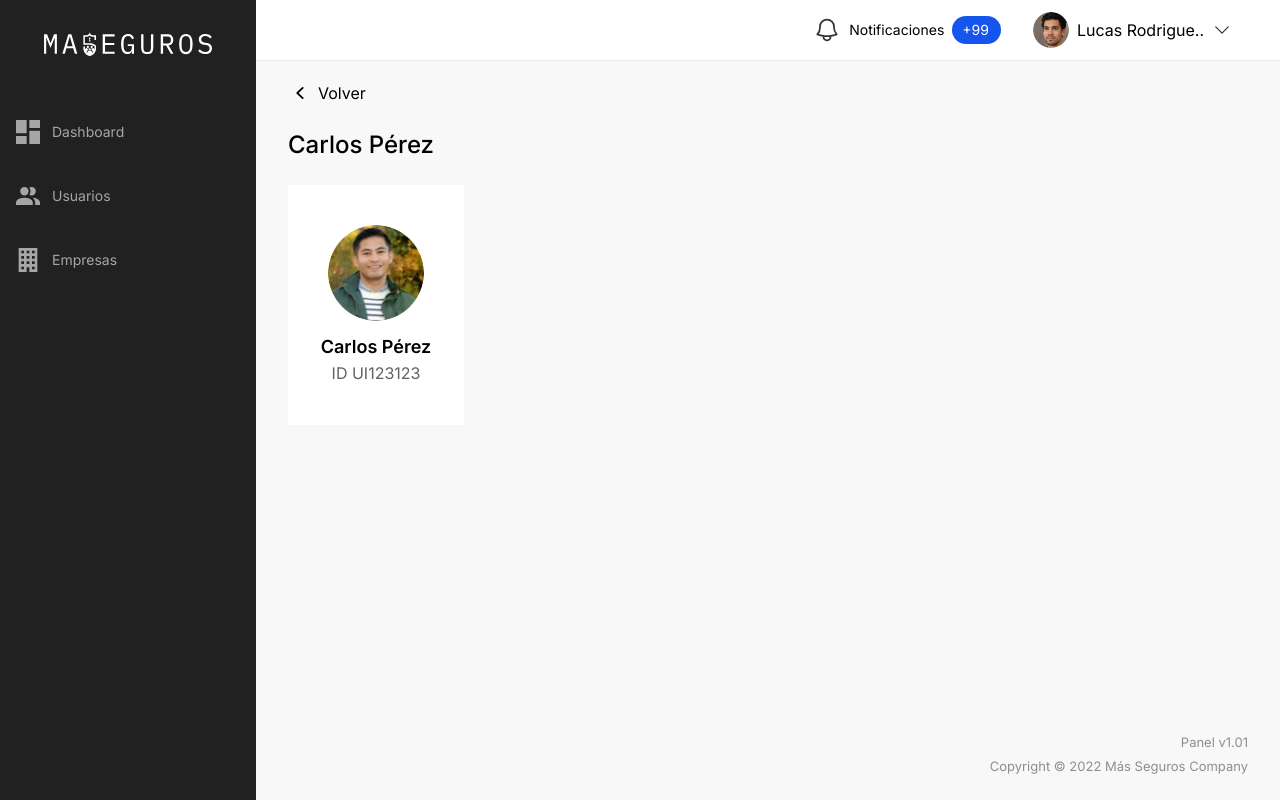
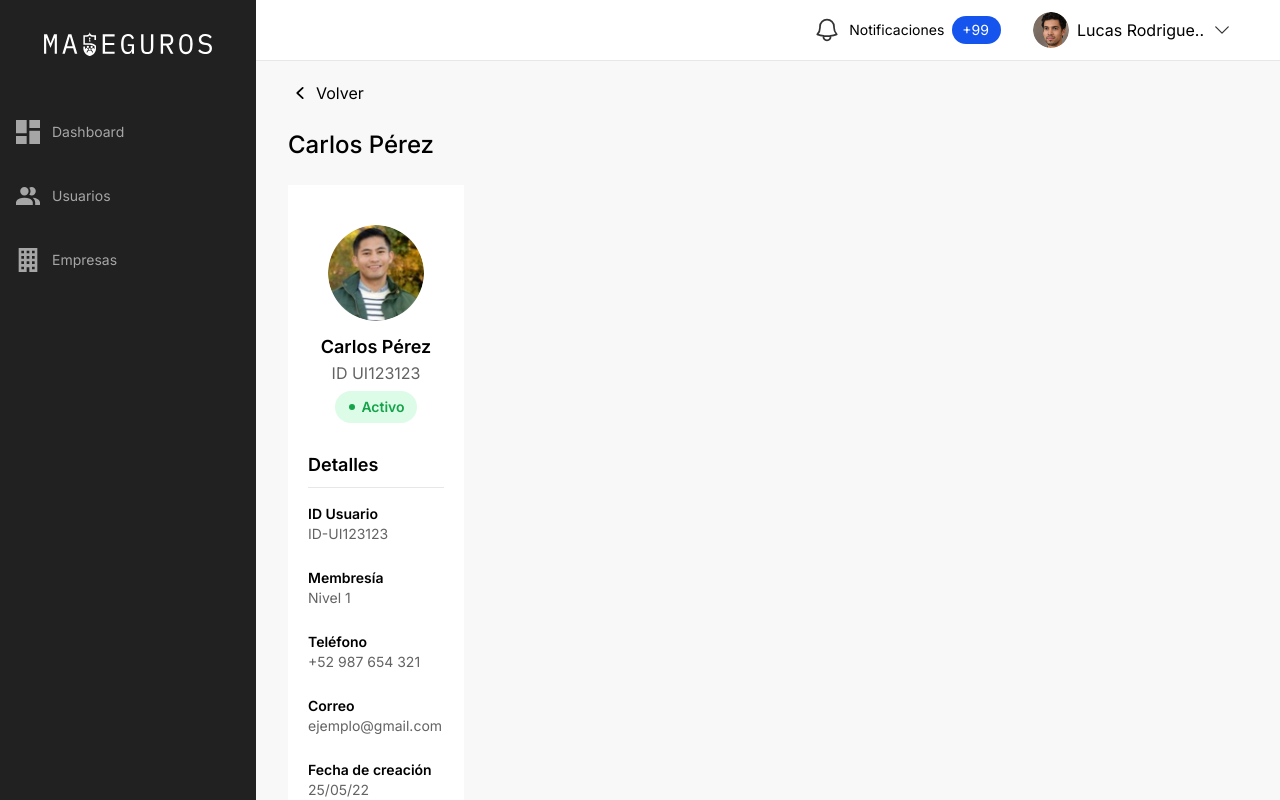
Before and after one commit to Aniket-IN/seguros-template, a Next.js app: page /users/1 in a window 1280 px wide. Built offline with nearby package versions, Linux system fonts and the light colour scheme.

Commit message:
User card added

```diff
--- /dev/null
+++ b/components/users/user/UserCard.js
@@ -0,0 +1,68 @@
+import React from 'react'
+
+const UserCard = () => {
+  const data = [
+    {
+      key: "ID Usuario",
+      value: "ID-UI123123",
+    },
+    {
+      key: "Membresía",
+      value: "Nivel 1",
+    },
+    {
+      key: "Teléfono",
+      value: "+52 987 654 321",
+    },
+    {
+      key: "Correo",
+      value: "ejemplo@gmail.com",
+    },
+    {
+      key: "Fecha de creación",
+      value: "25/05/22",
+    },
+    {
+      key: "Tipo de Usuario",
+      value: "Corporativo",
+    },
+  ];
+
+  return (
+    <div className="bg-white px-5 py-10">
+
+      <div className="text-center">
+        <img className="mx-auto w-24 aspect-square rounded-full" src="/assets/img/sample/user-2.png" alt="User 2" />
+        <h4 className="mt-3 font-semibold text-lg">Carlos Pérez</h4>
+        <p className="text-secondary">
+          ID UI123123
+        </p>
+        <span className="mt-1.5 inline-flex items-center px-3 py-1.5 rounded-full text-sm font-semibold bg-green-100 text-green-600">
+          <svg className="mr-1.5 h-2 w-2 text-green-600" fill="currentColor" viewBox="0 0 8 8">
+            <circle cx={5} cy={4} r={3} />
+          </svg>
+          Activo
+        </span>
+      </div>
+
+      <div className="mt-7">
+        <h5 className="text-lg font-semibold pb-2 border-b">Detalles</h5>
+        <div className="space-y-6 text-sm mt-4">
+          {
+            data.map((item) => {
+              return (
+                <dl key={item.key}>
+                  <dd className="font-semibold">{item.key}</dd>
+                  <dd className="text-secondary">{item.value}</dd>
+                </dl>
+              )
+            })
+          }
+        </div>
+      </div>
+
+    </div>
+  )
+}
+
+export default UserCard
--- a/pages/users/[user_id]/index.js
+++ b/pages/users/[user_id]/index.js
@@ -1,12 +1,13 @@
 import React from 'react'
 import Admin from "@/components/layouts/Admin"
 import { ChevronLeftIcon } from "@heroicons/react/20/solid"
+import UserCard from "@/components/users/user/UserCard"
 
 const User = () => {
   return (
     <Admin>
       <section className="container-padding space-y-6">
-        <h4 className="flex gap-1.5 pt-5">
+        <h4 className="flex gap-1 pt-5">
           <ChevronLeftIcon className="w-6 h-6" />
           <span>Volver</span>
         </h4>
@@ -16,17 +17,7 @@ const User = () => {
 
       <section className="mt-6 container-padding">
         <div className="grid grid-cols-5 gap-5">
-          <div className="bg-white px-5 py-10">
-
-            <div className="text-center">
-              <img className="mx-auto w-24 aspect-square rounded-full" src="/assets/img/sample/user-2.png" alt="User 2" />
-              <h4 className="mt-3 font-semibold text-lg">Carlos Pérez</h4>
-              <p className="text-secondary">
-                ID UI123123
-              </p>
-            </div>
-
-          </div>
+          <UserCard />
         </div>
       </section>
 
```
